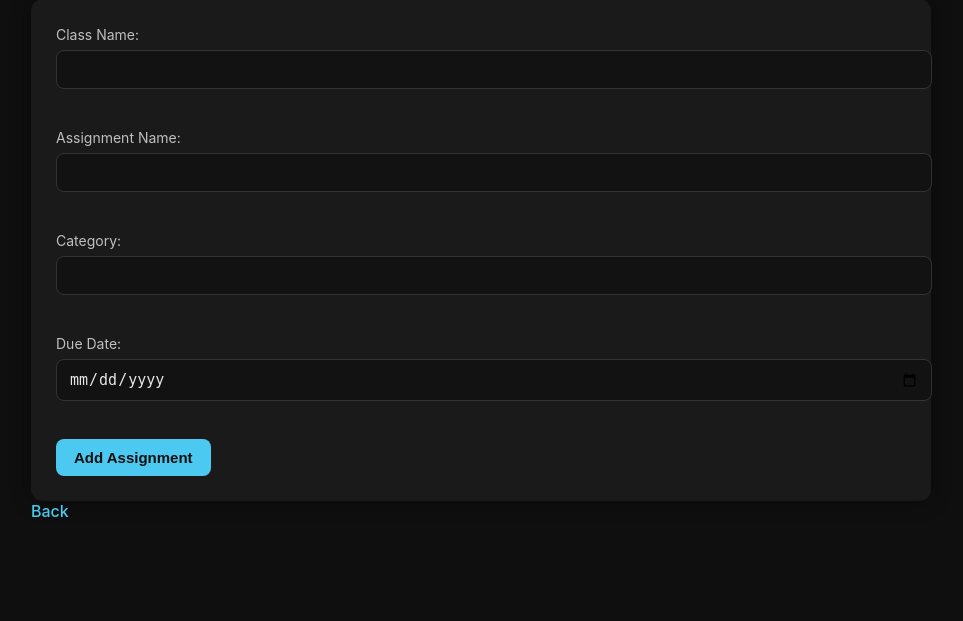
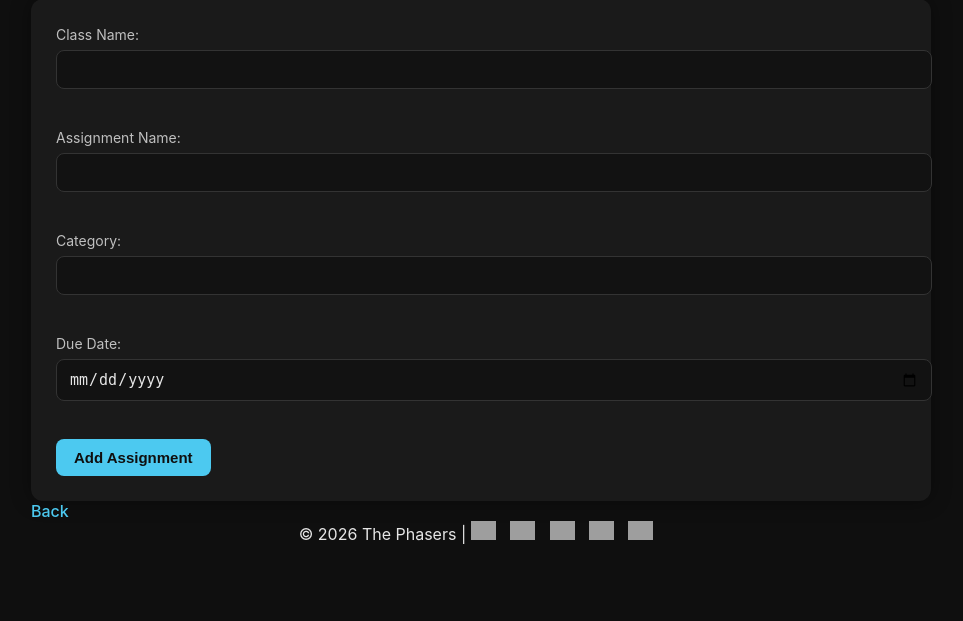
Before and after one commit to OrangeXR/CSCI-4317-SEII-Project, a Flask app: page /add in a window 1280 px wide. Shown: the part 121-742 px from the top of the page, without its empty margins (159-1122 px from the left). Run offline with Flask 3, Linux system fonts and the light colour scheme; a user stored in the database is signed in; grey boxes are pictures that could not be loaded.

Commit message:
Update 0-base.html

```diff
--- a/src/templates/0-base.html
+++ b/src/templates/0-base.html
@@ -17,4 +17,21 @@
         {% block content %}{% endblock %}
     </div>
 </body>
+
+
+
+<footer class="team-footer">
+    <center>
+&copy; 2026 The Phasers |
+
+<a href="https://github.com/OrangeXR" title="Luis M"><img width="25" alt="profile image" src="https://avatars.githubusercontent.com/u/77978673?s=64&v=4" /></a>
+<a href="https://github.com/soldudo" title="Nico G"><img width="25" alt="A graphic-heavy logo" src="https://avatars.githubusercontent.com/u/88810277?s=64&v=4" />
+<a href="https://github.com/nere-var" title="Emma W"><img width="25" alt="profile image" src="https://avatars.githubusercontent.com/u/58350011?v=4" /></a>
+<a href="https://github.com/A-perez2265" title="Augustine P"><img width="25" alt="A graphic-heavy logo" src="https://avatars.githubusercontent.com/u/192671553?v=4" />
+<a href="https://github.com/bfier98" title="Ben F"><img width="25" alt="profile image" src="https://avatars.githubusercontent.com/u/220130367?v=4" /></a>
+</center>
+</footer>
+
+
+
 </html>
```
